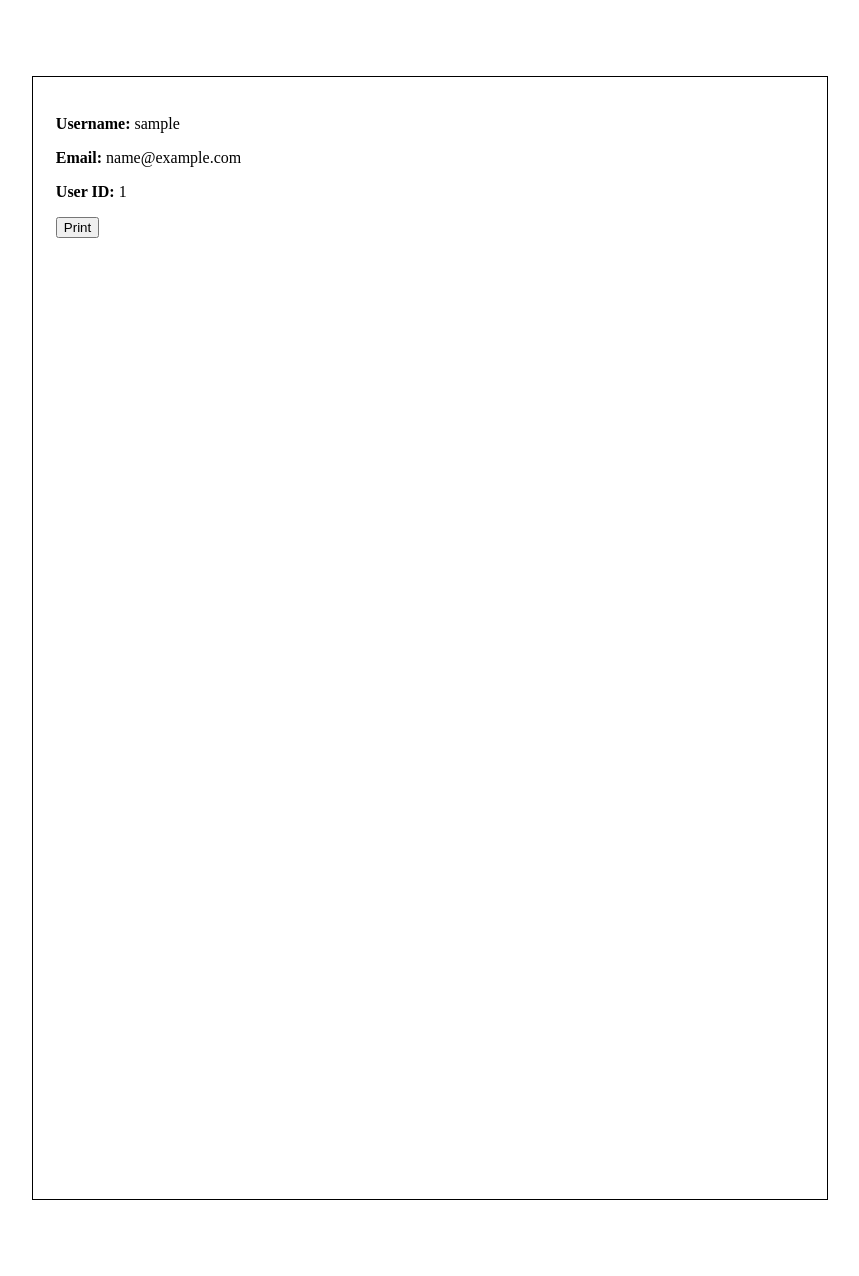
After one commit to nicob0u/registration-form, a PHP site: page /print-user-info.php?id=1 in a window 1280 px wide. The commit adds this page. Shown: the whole page, without its empty margins (210-1069 px from the left). Run offline with PHP 8.4, Linux system fonts and the light colour scheme; tables that the repository leaves empty or names only in its code hold one stand-in row (values such as "Sample post").

Commit message:
add info page redirection

```diff
--- /dev/null
+++ b/print-user-info.php
@@ -0,0 +1,67 @@
+<?php
+$userId = $_GET['id'];
+$conn = new mysqli("localhost", "root", "", "user_database");
+
+if ($conn->connect_error) {
+  die("Connection failed: " . $conn->connect_error);
+}
+
+
+$sql = "SELECT id, username, email FROM users WHERE id = ?";
+$stmt = $conn->prepare($sql);
+$stmt->bind_param("i", $userId);
+$stmt->execute();
+$result = $stmt->get_result();
+$user = $result->fetch_assoc();
+?>
+
+
+<html lang="en">
+
+<head>
+  <meta charset="UTF-8">
+  <meta name="viewport" content="width=device-width, initial-scale=1.0">
+  <title>Print Page</title>
+  <style>
+    body {
+      width: 210mm;
+      height: 297mm;
+      margin: 20mm auto;
+      font-family: 'Times New Roman', serif;
+      border: 1px solid black;
+    }
+
+    .info-container {
+      page-break-inside: avoid;
+      padding: 6mm;
+    }
+
+
+    @media print {
+      button {
+        display: none;
+      }
+    }
+  </style>
+</head>
+
+<body>
+
+  <div class="info-container" id="infoContainer">
+    <p><strong>Username:</strong>
+      <?=
+        htmlspecialchars($user['username']) ?>
+    </p>
+    <p><strong>Email:</strong> <?= htmlspecialchars($user['email']) ?></p>
+    <p><strong>User ID:</strong>
+      <?=
+        htmlspecialchars($user['id']) ?>
+    </p>
+    <button onclick="window.print()">Print</button>
+  </div>
+
+
+
+</body>
+
+</html>
--- a/register.html
+++ b/register.html
@@ -24,7 +24,7 @@
       Email: <input type="email" name="email" required>
 
 
-      <button type="submit">Register</button>
+      <button type="submit" href="print-user-info.html">Register</button>
 
   </div>
 
```
Also changed, not shown: register.php (+4 -5 lines), register.js (added).
